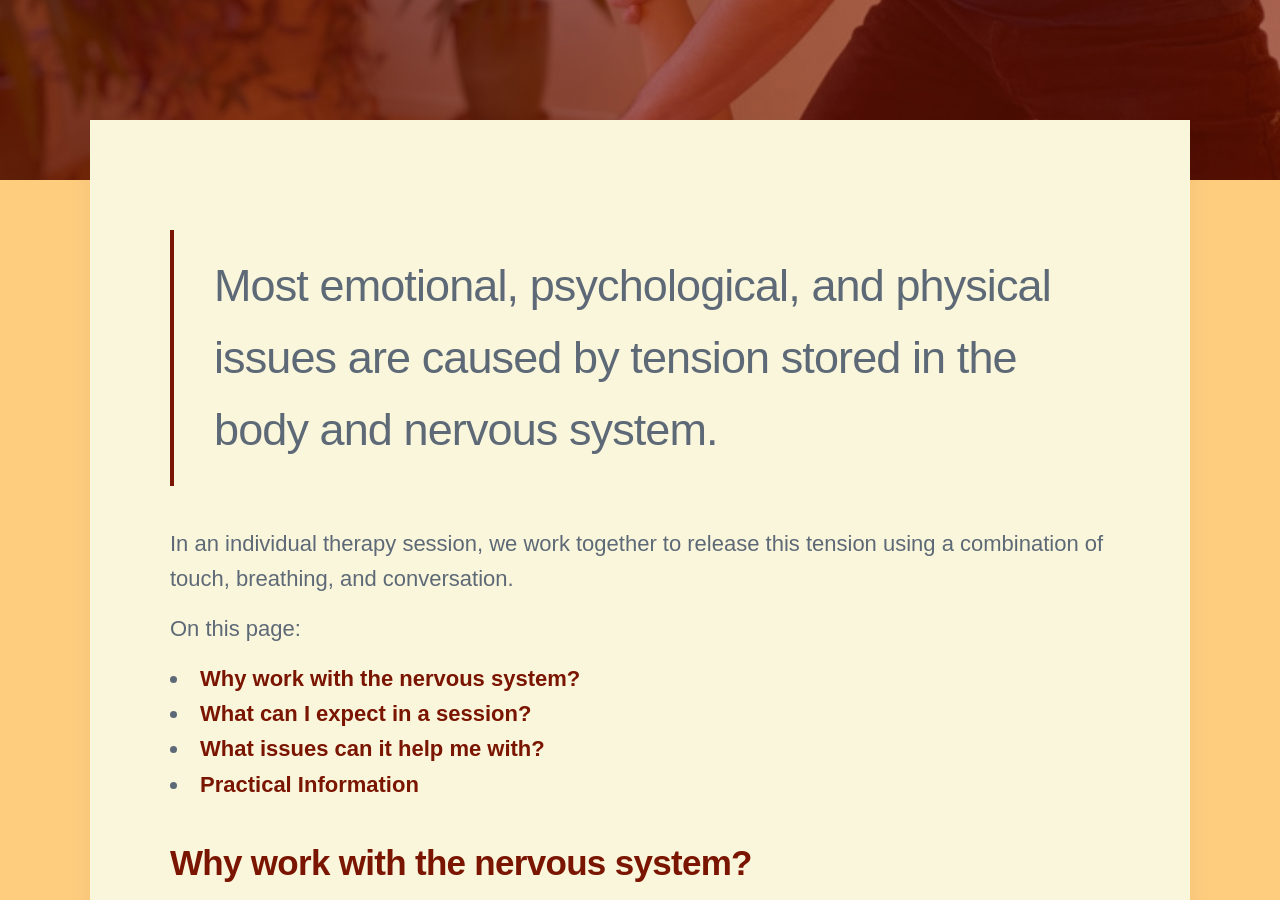
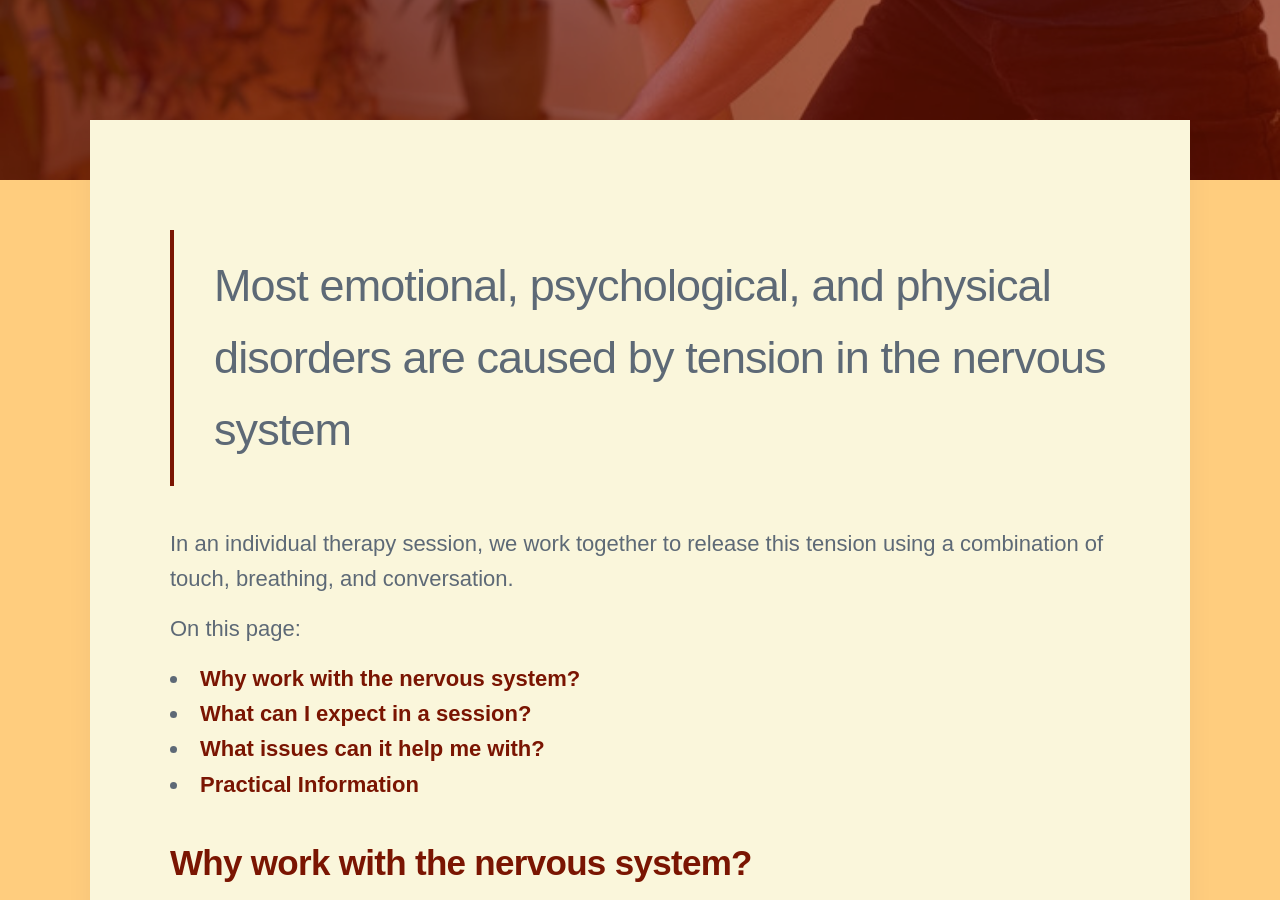
Before and after one commit to threekeytherapy/threekeytherapy.com, a Jekyll site: the page built from _projects/bodytherapy.md, in a window 1280 px wide and 900 px high, scrolled down 528 px. Built offline with Jekyll 4.4.1, drawn with Linux system fonts in a browser that asks for light colours; nearby versions of some CDN libraries; some web fonts are replaced.

Commit message:
updates header

```diff
--- a/_projects/bodytherapy.md
+++ b/_projects/bodytherapy.md
@@ -10,7 +10,7 @@ redirects_from:
   - /treatments
 ---
 
-> Most emotional, psychological, and physical issues are caused by tension stored in the body and nervous system.
+> Most emotional, psychological, and physical disorders are caused by tension in the nervous system
 
 In an individual therapy session, we work together to release this tension using a combination of touch, breathing, and conversation.
 
```
